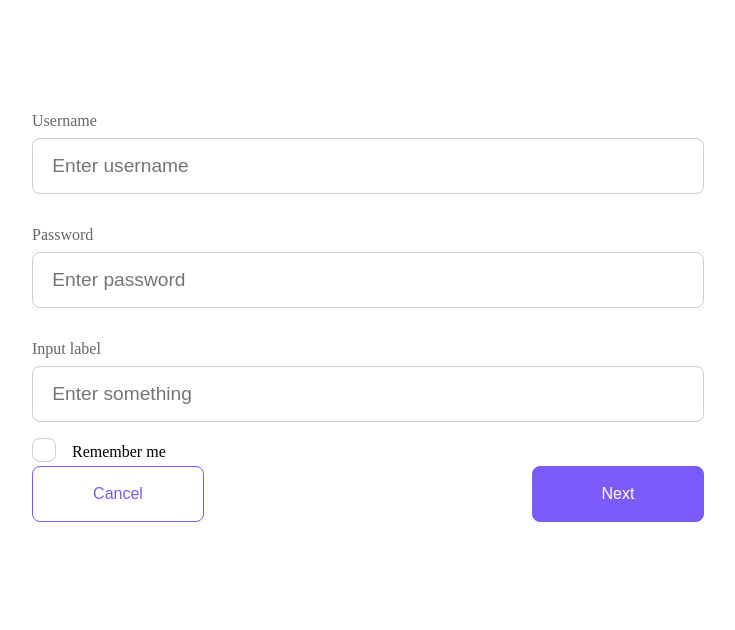
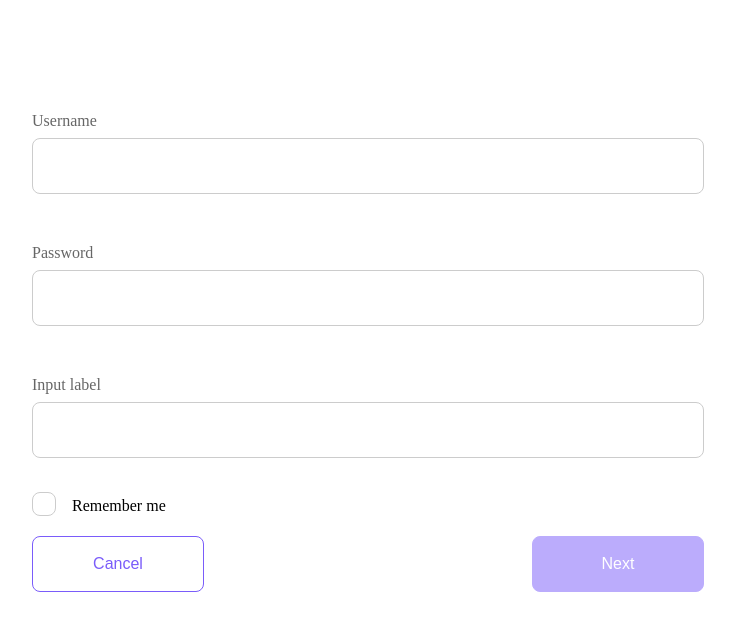
Before and after one commit to SteakOvercooked/junior_form_HB, a React app: page / in a window 1280 px wide. Shown: the top 630 px of the page, without its empty margins (272-1007 px from the left). Built offline with nearby package versions, Linux system fonts and the light colour scheme; the HTML template or start-up script is replaced by a standard one.

Commit message:
Validation for the fields

```diff
--- a/package.json
+++ b/package.json
@@ -27,6 +27,7 @@
     "@fortawesome/free-regular-svg-icons": "^6.4.0",
     "@fortawesome/free-solid-svg-icons": "^6.4.0",
     "@fortawesome/react-fontawesome": "^0.2.0",
+    "@hookform/resolvers": "^3.1.0",
     "react": "^18.2.0",
     "react-dom": "^18.2.0",
     "react-hook-form": "^7.43.9",
--- a/src/components/Button/Button.tsx
+++ b/src/components/Button/Button.tsx
@@ -2,12 +2,12 @@ import styles from './button.module.scss';
 
 type ButtontProps = React.HTMLProps<HTMLButtonElement> &
   React.PropsWithChildren & {
-    type: 'bordered' | 'filled';
+    styleType: 'bordered' | 'filled';
   };
 
-export const Button = ({ children, type, ...rest }: ButtontProps) => {
+export const Button = ({ children, styleType, ...rest }: ButtontProps) => {
   return (
-    <button className={styles[type]} {...rest}>
+    <button className={styles[styleType]} {...rest}>
       {children}
     </button>
   );
--- a/src/components/Button/button.module.scss
+++ b/src/components/Button/button.module.scss
@@ -4,6 +4,12 @@
   border: 1px solid #7A5CFA;
   border-radius: 8px;
   font-size: 1rem;
+  cursor: pointer;
+}
+
+.button:disabled {
+  opacity: 0.5;
+  cursor: auto;
 }
 
 .bordered {
--- a/src/components/Checkbox/Checkbox.tsx
+++ b/src/components/Checkbox/Checkbox.tsx
@@ -1,15 +1,22 @@
 import styles from './checkbox.module.scss';
+import type { FieldErrors, FieldValues, UseFormRegister } from 'react-hook-form';
 import { FontAwesomeIcon } from '@fortawesome/react-fontawesome';
 import { faCheck } from '@fortawesome/free-solid-svg-icons';
 
-export const Checkbox = () => {
+type CheckboxProps = {
+  label: string;
+  name: string;
+  register: UseFormRegister<FieldValues>;
+};
+
+export const Checkbox = (props: CheckboxProps) => {
   return (
     <label className={styles.label}>
       <div className={styles.wrapper}>
-        <input className={styles.checkbox} type='checkbox'></input>
+        <input className={styles.checkbox} type='checkbox' {...props.register(props.name)}></input>
         <FontAwesomeIcon icon={faCheck} className={styles.icon}></FontAwesomeIcon>
       </div>
-      Remember me
+      {props.label}
     </label>
   );
 };
--- a/src/components/Form/Form.tsx
+++ b/src/components/Form/Form.tsx
@@ -3,18 +3,31 @@ import { Button } from '../Button/Button';
 import { useForm } from 'react-hook-form';
 import styles from './form.module.scss';
 import { Checkbox } from '../Checkbox/Checkbox';
+import { zodResolver } from '@hookform/resolvers/zod';
+import { z } from 'zod';
+
+const schema = z.object({
+  username: z.string().min(5, 'Username must be at least 5 characters long!'),
+  password: z
+    .string()
+    .min(4, 'Password must be at least 6 charachers long!')
+    .max(12, 'Password is too long!'),
+  inputLabel: z.string().optional(),
+  remember: z.boolean(),
+});
 
 export const Form = (props: any) => {
   const {
     register,
     handleSubmit,
-    formState: { errors },
+    formState: { errors, isValid },
   } = useForm({
     mode: 'onChange',
+    resolver: zodResolver(schema),
   });
 
   const onSubmit = (data: any) => {
-    alert(data);
+    alert(JSON.stringify(data));
   };
 
   return (
@@ -23,19 +36,27 @@ export const Form = (props: any) => {
         <TextField
           label='Username'
           placeholder='Enter username'
-          {...register('username')}></TextField>
+          name='username'
+          register={register}
+          errors={errors}></TextField>
         <TextField
           label='Password'
           placeholder='Enter password'
-          {...register('password')}></TextField>
+          name='password'
+          register={register}
+          errors={errors}></TextField>
         <TextField
           label='Input label'
           placeholder='Enter something'
-          {...register('inputRandom')}></TextField>
-        <Checkbox></Checkbox>
+          name='inputLabel'
+          register={register}
+          errors={errors}></TextField>
+        <Checkbox label='Remember me' name='remember' register={register} />
         <div className={styles.controls}>
-          <Button type='bordered'>Cancel</Button>
-          <Button type='filled'>Next</Button>
+          <Button styleType='bordered'>Cancel</Button>
+          <Button styleType='filled' type='submit' disabled={!isValid}>
+            Next
+          </Button>
         </div>
       </div>
     </form>
--- a/src/components/Form/form.module.scss
+++ b/src/components/Form/form.module.scss
@@ -14,6 +14,7 @@
 }
 
 .controls {
+  margin-top: 16px;
   display: flex;
   justify-content: space-between;
   width: 100%;
--- a/src/components/TextField/TextField.tsx
+++ b/src/components/TextField/TextField.tsx
@@ -1,19 +1,31 @@
 import type { InputHTMLAttributes } from 'react';
-import type { UseFormRegisterReturn } from 'react-hook-form';
+import type { FieldErrors, FieldValues, UseFormRegister } from 'react-hook-form';
 import styles from './text_field.module.scss';
+import { FontAwesomeIcon } from '@fortawesome/react-fontawesome';
+import { faCircleExclamation } from '@fortawesome/free-solid-svg-icons';
 
-type InputProps = Omit<InputHTMLAttributes<HTMLInputElement>, 'type'> &
-  UseFormRegisterReturn<string> & {
-    label: string;
-    error?: string;
-  };
+type InputProps = Omit<InputHTMLAttributes<HTMLInputElement>, 'type'> & {
+  label: string;
+  name: string;
+  errors: FieldErrors<FieldValues>;
+  register: UseFormRegister<FieldValues>;
+};
 
 export const TextField = (props: InputProps) => {
+  const inputErrors = props.errors[props.name];
+  const invalid = inputErrors ? ` ${styles.invalid}` : '';
+
   return (
     <div className={styles.wrapper}>
       <span className={styles.label}>{props.label}</span>
-      <input type='text' className={styles.textfield} {...props}></input>
-      <span className={styles.error}></span>
+      <div className={styles.contentWrapper}>
+        <input
+          {...props.register(props.name)}
+          type='text'
+          className={styles.textfield + invalid}></input>
+        <FontAwesomeIcon icon={faCircleExclamation} className={styles.errorIcon} />
+      </div>
+      <span className={styles.error}>{inputErrors?.message as string}</span>
     </div>
   );
 };
--- a/src/components/TextField/text_field.module.scss
+++ b/src/components/TextField/text_field.module.scss
@@ -13,8 +13,12 @@
   box-shadow: 0 0 0 2px #7A5CFA;
 }
 
-.textfield:invalid {
+.textfield:focus.invalid, .textfield.invalid {
   box-shadow: 0 0 0 2px #EB5757;
+}
+
+.textfield:focus.invalid ~.errorIcon, .textfield.invalid ~.errorIcon {
+  opacity: 1;
 }
 
 .wrapper {
@@ -30,7 +34,22 @@
 }
 
 .error {
+  color: #EB5757;
+  margin-top: 8px;
+  font-size: 1em;
+  display: inline-block;
+}
+
+.contentWrapper {
+  position: relative;
+}
+
+.errorIcon {
+  font-size: 1.3rem;
+  top: calc(23px - 0.5rem);
+  right: 10px;
+  position: absolute;
+  color: #EB5757;
+  pointer-events: none;
   opacity: 0;
-  margin-top: 8px;
-  font-size: 0.8em;
 }
```
Also changed, not shown: 1 other file (tests, documents, lock files or other folders).
